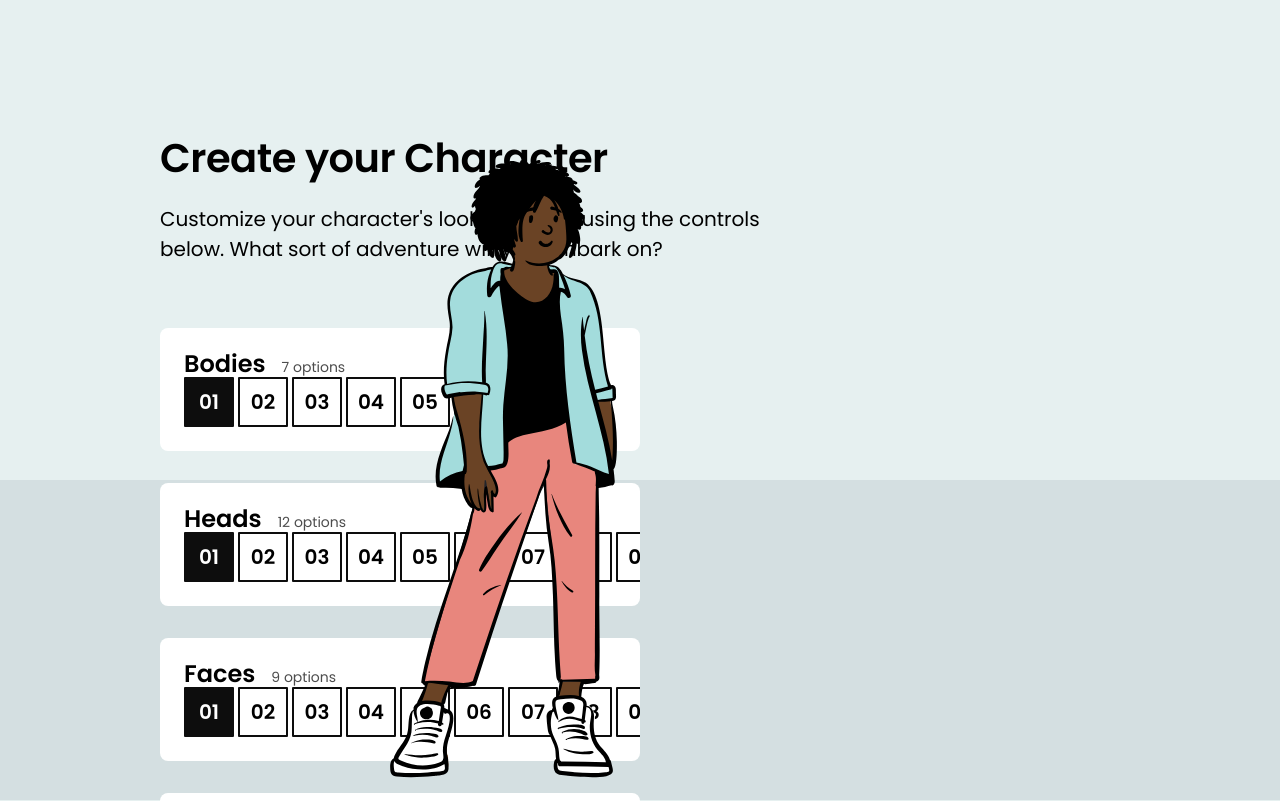
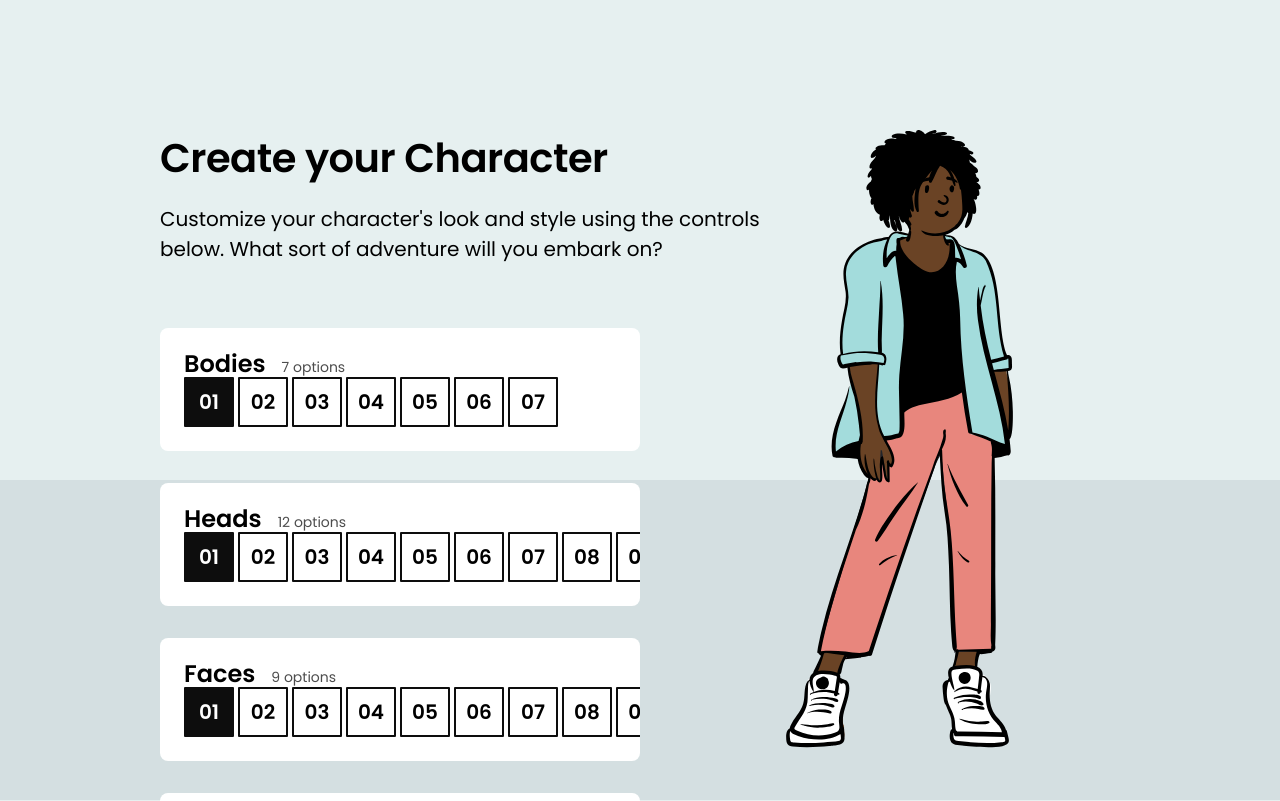
Before and after one commit to Coding-Gymnasium/css-practice, a React (Create React App) app in the folder jcomeau-css/character-creator-JComeau/: page / in a window 1280 px wide. Shown: the top 801 px of the page. Built offline with nearby package versions, Linux system fonts and the light colour scheme.

Commit message:
Change to use JC solution

```diff
--- a/jcomeau-css/character-creator-JComeau/src/components/CharacterEditor/CharacterEditor.js
+++ b/jcomeau-css/character-creator-JComeau/src/components/CharacterEditor/CharacterEditor.js
@@ -71,7 +71,7 @@ function App() {
             handleSelectOption={setClothesColor}
           />
         </div>
-
+      </MaxWidthWrapper>
       <div className={styles.characterWrapper}>
         <Character
           body={body}
@@ -82,7 +82,6 @@ function App() {
           clothesColor={clothesColor}
         />
       </div>
-      </MaxWidthWrapper>
     </main>
   );
 }
--- a/jcomeau-css/character-creator-JComeau/src/components/CharacterEditor/CharacterEditor.module.css
+++ b/jcomeau-css/character-creator-JComeau/src/components/CharacterEditor/CharacterEditor.module.css
@@ -4,7 +4,6 @@
 }
 
 .maxWidthWrapper {
-  position: relative;
 }
 
 .header {
@@ -26,10 +25,12 @@
 }
 
 .characterWrapper {
-  height: 80%;
   position: fixed;
-  top: 150px;
-  right: 500px;
+  top: 15%;
+  left: 60%;
+  bottom: 5%;
+  min-height: 500px;
+  min-width: 250px;
 }
 
 .controlColumn {
```
Lines whose indentation alone changed are shown as unchanged.
